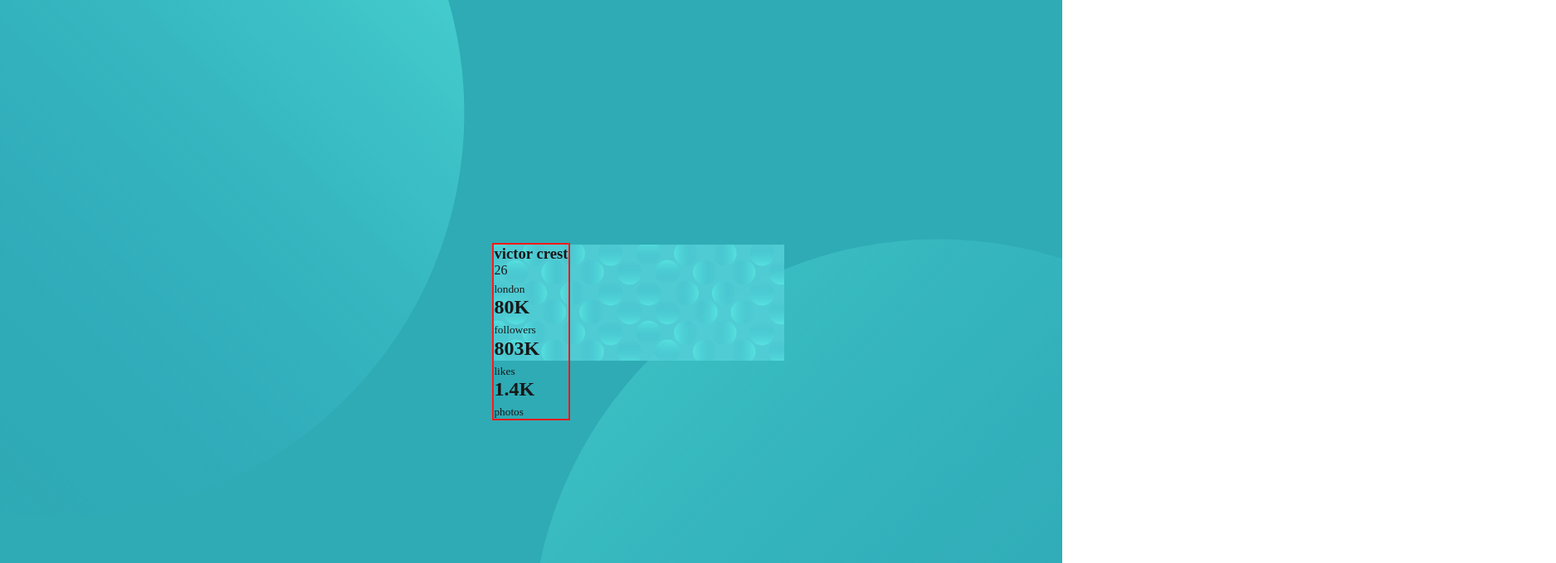
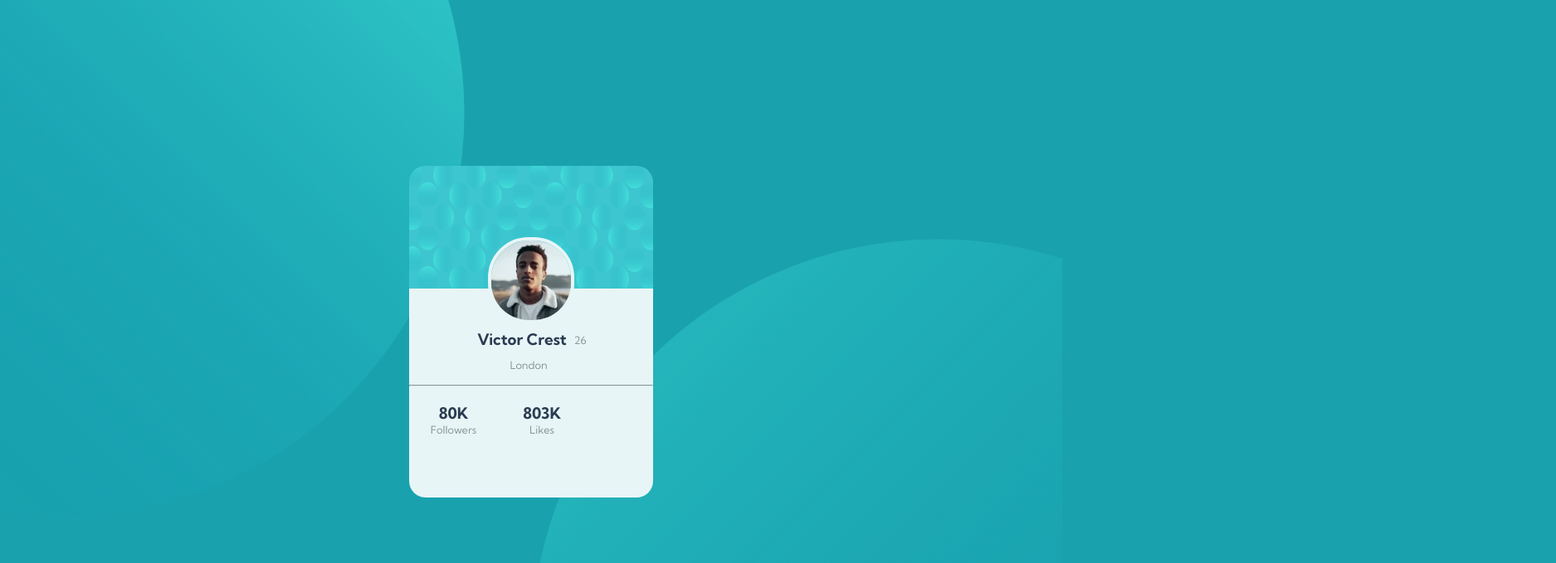
Before and after one commit to VanshagraRai/Profile-card-component-main, a plain HTML site: page index.html in a window 1280 px wide. Shown: the top 679 px of the page at 83% size, 1875 px wide, since content can reach past the window. Drawn offline with Linux system fonts and the light colour scheme.

Commit message:
Initial Commit

```diff
--- a/index.html
+++ b/index.html
@@ -6,27 +6,45 @@
     <meta name="viewport" content="width=device-width, initial-scale=1.0" />
     <title>Profile Card Component</title>
     <link rel="stylesheet" href="./style/style.css" />
+    <link rel="preconnect" href="https://fonts.googleapis.com" />
+    <link rel="preconnect" href="https://fonts.gstatic.com" crossorigin />
+    <link rel="preconnect" href="https://fonts.googleapis.com" />
+    <link rel="preconnect" href="https://fonts.gstatic.com" crossorigin />
+    <link rel="preconnect" href="https://fonts.googleapis.com" />
+    <link rel="preconnect" href="https://fonts.gstatic.com" crossorigin />
+    <link
+      href="https://fonts.googleapis.com/css2?family=Kumbh+Sans:wght@400;700&display=swap"
+      rel="stylesheet"
+    />
   </head>
   <body>
     <div class="container">
-      <div class="main-box">
-        <header class="head">
-          <!-- <img src="./images/bg-pattern-card.svg" alt="Sorry!" srcset=""> -->
-        </header>
-        <main class="mainPart">
+      <header class="head">
+        <img src="./images/bg-pattern-card.svg" alt="Sorry!" class="pattern" />
+        <img src="./images/image-victor.jpg" alt="Sorry!" class="victor" />
+      </header>
+      <main class="main">
+        <section class="main-Part">
           <h3>victor crest</h3>
-          26<br />
-          <sub>london</sub>
-        </main>
-        <footer class="foot">
-          <h2>80K</h2>
-          <sub>followers</sub>
-          <h2>803K</h2>
-          <sub>likes</sub>
-          <h2>1.4K</h2>
-          <sub>photos</sub>
-        </footer>
-      </div>
+          <p>26</p>
+          <p>london</p>
+        </section>
+        <hr />
+        <section class="main-foot">
+          <span>
+            <h3>80K</h3>
+            <p>followers</p>
+          </span>
+          <span>
+            <h3>803K</h3>
+            <p>likes</p>
+          </span>
+          <span>
+            <h3>1.4K</h3>
+            <p>photos</p>
+          </span>
+        </section>
+      </main>
     </div>
   </body>
 </html>
--- a/sass/style.scss
+++ b/sass/style.scss
@@ -12,12 +12,13 @@
   box-sizing: border-box;
 }
 
-.container {
+/*Background image*/
+body {
   background-color: $Dark-cyan;
   height: 100vh;
   width: 100vw;
   opacity: 0.9;
-  @include displayFlex;
+  @include displayFlex();
   &::before {
     content: "";
     background-image: url("../images/bg-pattern-top.svg"),
@@ -31,34 +32,78 @@
     position: absolute;
   }
 }
-.main-box {
-  // width: 22px;
-  // height: 22px;
-  border: 2px solid red;
-  //
-  .head {
-    &::before {
-      content: "";
-      height: 100%;
-      width: 100%;
-      background-image: url("../images/bg-pattern-card.svg");
-      background-repeat: no-repeat;
-      opacity: 0.9;
-      z-index: -1;
-      position: absolute;
-    }
+
+/*Container Part*/
+.container {
+  height: 50%;
+  width: 23%;
+  border-radius: 20px;
+  overflow: hidden;
+  font-family: "Kumbh Sans", sans-serif;
+  h3 {
+    color: $Very-dark-desaturated-blue;
   }
+  p {
+    font-size: 0.8rem;
+    color: $Dark-gray;
+  }
+}
 
-  // .head::after{
-  //   content: "";
-  // background-image: url('../images/image-victor.jpg');
-  // background-repeat: no-repeat;
-  // background-position: center;
-  // background-size: auto;
-  // z-index: 1;
-  // opacity: 0.9;
-  // height: 100px;
-  // width: 100px;
+/*Head Part */
+.head {
+  height: 37%;
+  .pattern {
+    width: 100%;
+    height: 100%;
+  }
+  .victor {
+    border: 4px solid white;
+    border-radius: 49px;
+    margin: 0 auto;
+    display: block;
+    transform: translateY(-66px);
+  }
+}
 
-  // }
+/*Main part of the body*/
+main {
+  height: 63%;
+  background-color: #ffff;
+  text-transform: capitalize;
 }
+.main-Part {
+  @include displayFlex();
+  padding: 13%;
+  h3 {
+    position: relative;
+    top: 12px;
+    left: 19px;
+  }
+  p:first-of-type {
+    position: relative;
+    top: 12px;
+    left: 28px;
+  }
+  p:last-child {
+    position: relative;
+    top: 42px;
+    right: 64px;
+  }
+}
+
+/*Line Part*/
+hr {
+  position: relative;
+  top: 16px;
+  color: $Dark-grayish-blue;
+  font-weight: 20;
+}
+
+/*Footer Part*/
+.main-foot {
+  span {
+    margin: 37px 26px;
+    text-align: center;
+    display: inline-block;
+  }
+}
```
Also changed, not shown: logic.js (deleted), style/style.css, 4 other files.
